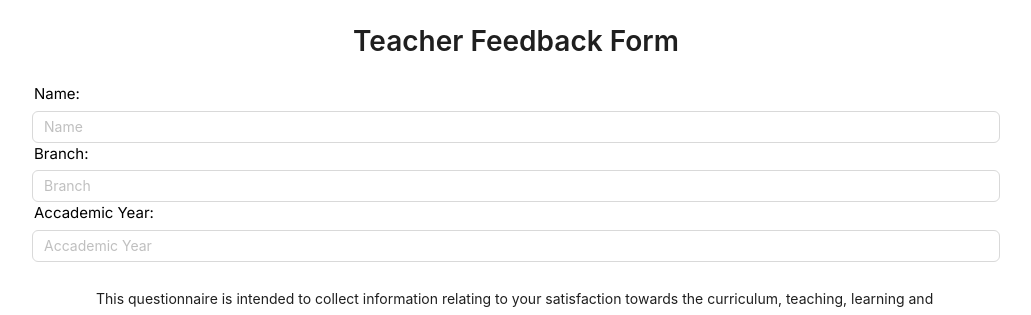
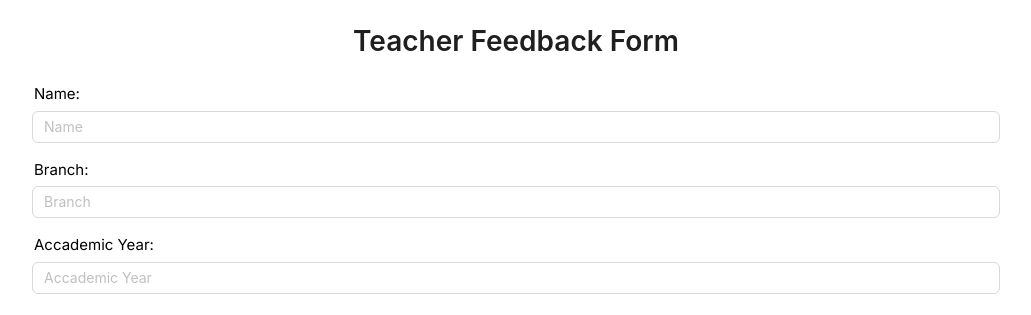
Before and after one commit to Phoenix-031/Feedback_KGEC, a Next.js app: page /form/teachers in a window 1280 px wide. Shown: the top 315 px of the page, without its empty margins (124-1155 px from the left). Built offline with nearby package versions, Linux system fonts and the light colour scheme; no server answers.

Commit message:
fixed spacing in teachers

```diff
--- a/src/app/form/teachers/page.tsx
+++ b/src/app/form/teachers/page.tsx
@@ -12,8 +12,6 @@ import LabelInput from '@/components/LabelInput/LabelInput';
 import Loading from '@/components/Loading/Loading';
 import Question from '@/components/Question/Question';
 import { Question_T } from '@/types/Question';
-
-import styles from './style.module.scss';
 
 const { Text, Title } = Typography;
 
@@ -60,7 +58,13 @@ const Teacher = () => {
         Teacher Feedback Form
       </Title>
 
-      <div className={styles.input_container_layout}>
+      <div
+        style={{
+          display: 'flex',
+          flexDirection: 'column',
+          gap: '1rem',
+        }}
+      >
         <LabelInput
           value={name}
           placeholder="Name"
```
